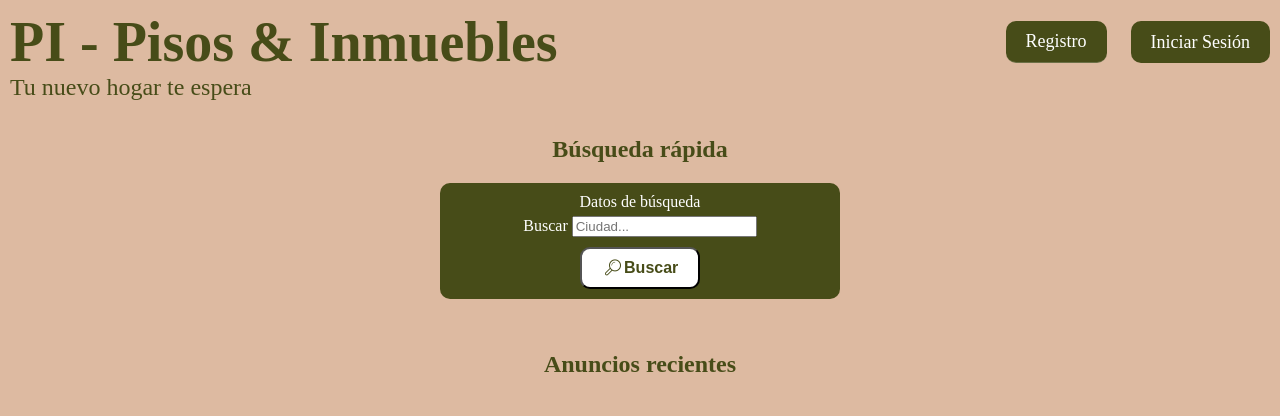
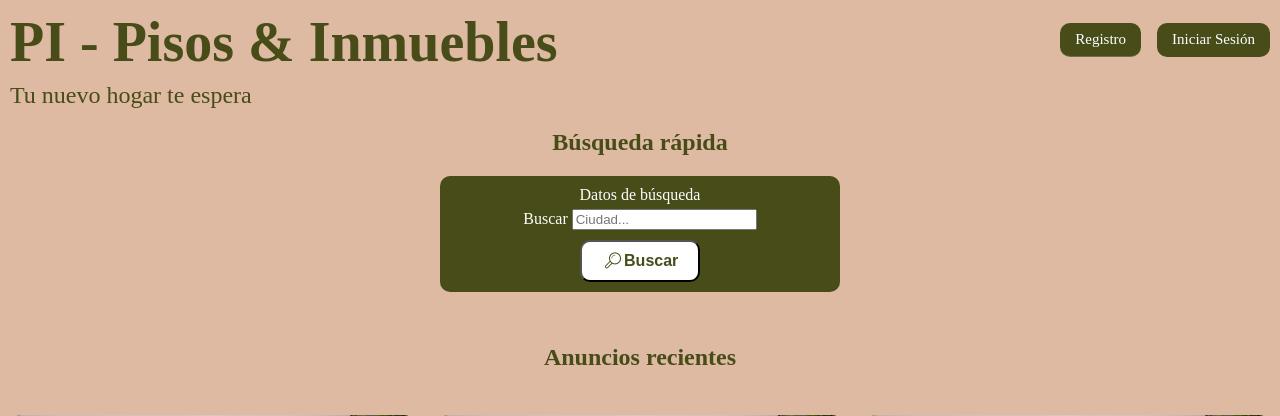
Before and after one commit to slg71/DAW, a PHP site: page /index.html in a window 1280 px wide. Shown: the top 416 px of the page. Run offline with PHP 8.4, Linux system fonts and the light colour scheme.

Commit message:
Corregido barra de navegación

```diff
--- a/css/estilo.css
+++ b/css/estilo.css
@@ -399,19 +399,16 @@ footer p{
     }
 
     nav a {
-      width: auto;
-      padding: 10px 20px;
-      margin-bottom: 0;
+        width: auto;
+        padding: 8px 15px;
+        font-size: 15px;
     }
 
     nav img {
-      width: 40px;
-      height: 40px;
-      border-radius: 50%;
-      object-fit: cover;
-      background: var(--color_sec);
-      padding: 5px;
-      box-sizing: content-box;
+        width: 30px;
+        height: 30px;
+        border-radius: 50%;
+        object-fit: cover;
     }
 
     main {
@@ -421,28 +418,30 @@ footer p{
     }
 
     header {
-        display: flex;
-        flex-direction: row;
-        justify-content: space-between;
+        display: grid;
+        grid-template-columns: 1fr auto; /* columna izq = título, col der = nav */
+        grid-template-rows: auto auto;/* primera fila h1+nav, segunda fila eslogan */
         align-items: center;
-        flex-wrap: wrap;
     }
 
     header h1 {
-        order: 1;
+        grid-column: 1;
+        grid-row: 1;
         margin: 0;
+        text-align: left;
     }
 
     header nav {
-        order: 2;
+        grid-column: 2;
+        grid-row: 1;
         display: flex;
-        gap: 1.5rem;
+        gap: 1rem;
     }
 
-    header p {
-        order: 3;
-        flex-basis: 100%;
-        margin-top: 0.5rem;
+    header p#eslogan {
+        grid-column: 1 / -1;
+        grid-row: 2;
+        margin: 0.5rem 0 0;
         text-align: left;
     }
 }
```
